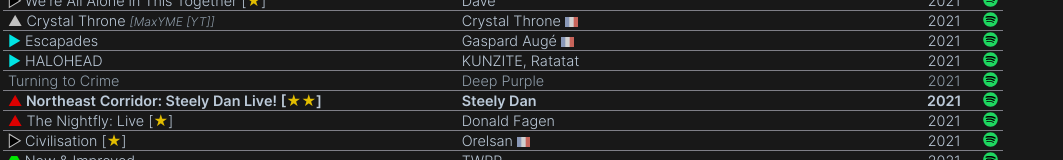
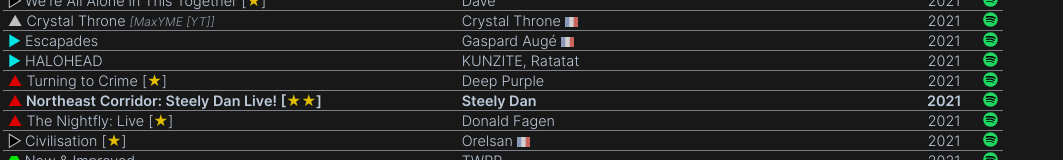
Before and after one commit to adrien-fichet/music, a Svelte app: page / in a window 1280 px wide. Shown: the part 1439-1599 px from the top of the page, without its empty margins (0-1063 px from the left). Built offline with nearby package versions, Linux system fonts and the light colour scheme.

Commit message:
Update data

```diff
--- a/src/data.ts
+++ b/src/data.ts
@@ -1207,6 +1207,7 @@ const data_1970s: Item[] = [
   { title: "This Year's Model", artist: "Elvis Costello", year: 1978 },
   { title: "40 Greatest Hits", artist: "Hank Williams", year: 1978 },
   { title: "Dire Straits", artist: "Dire Straits", year: 1978, listened: true, genre: "rock", stars: 3, fav: true, comment: '"Down To the Waterline", "Water of Love", "Setting Me Up", "Six Blade Knife", "Sultans of Swing", "Southbound Again"' },
+  { title: "Live 1978-1992", artist: "Dire Straits", year: 1978, live: true, comment: 'Compilation of lives released in 2023' },
   { title: "Live Stuff", artist: "Stuff", year: 1978, live: true },
   { title: "Parallel Lines", artist: "Blondie", year: 1978, comment: '"Heart of Glass"' },
   { title: "The Modern Dance", artist: "Pere Ubu", year: 1978, listened: true, genre: "rock", meh: true },
@@ -1455,7 +1456,7 @@ const data_1980s: Item[] = [
   { title: "Dure Limite", artist: "Téléphone", year: 1982, fr: true, listened: true, genre: "rock", stars: 1, fav: true, comment: `"Ca (c'est vraiment toi)", "Le Chat", "Cendrillon" (chanté/composé par Louis Bertignac), "Ce soir est ce soir"` },
   { title: "The Great Twenty-Eight", artist: "Chuck Berry", year: 1982 },
   { title: "Straight From the Heart", artist: "Patrice Rushen", year: 1982 },
-  { title: "In the Heat of the Night", artist: "Imagination", year: 1982 },
+  { title: "In the Heat of the Night", artist: "Imagination", year: 1982, listened: true, genre: "funk", comment: '"Just an Illusion", "Music and Lights"' },
   { title: "The Sisters", artist: "Sister Sledge", year: 1982 },
   { title: "The Number of the Beast", artist: "Iron Maiden", year: 1982, genre: "hard-rock" },
   { title: "Combat Rock", artist: "The Clash", year: 1982, genre: "punk", listened: true, stars: 1, fav: true, comment: '"Should I Stay or Should I Go", "Rock the Casbah", "Straight to Hell"' },
@@ -3629,7 +3630,7 @@ const data_2020s: Item[] = [
   { title: "Crystal Throne", artist: "Crystal Throne", year: 2021, listened: true, genre: "metal", fr: true, comment: "MaxYME [YT]" },
   { title: "Escapades", artist: "Gaspard Augé", year: 2021, listened: true, genre: "electro", fr: true },
   { title: "HALOHEAD", artist: "KUNZITE, Ratatat", year: 2021, listened: true, genre: "electro" },
-  { title: "Turning to Crime", artist: "Deep Purple", year: 2021 },
+  { title: "Turning to Crime", artist: "Deep Purple", year: 2021, listened: true, genre: "rock", stars: 1 },
   { title: "Northeast Corridor: Steely Dan Live!", artist: "Steely Dan", year: 2021, listened: true, fav: true, stars: 2, genre: "rock", live: true },
   { title: "The Nightfly: Live", artist: "Donald Fagen", year: 2021, listened: true, stars: 1, genre: "rock", live: true },
   { title: "Civilisation", artist: "Orelsan", year: 2021, listened: true, stars: 1, genre: "rap", fr: true },
@@ -3661,7 +3662,7 @@ const data_2020s: Item[] = [
   { title: "Zeit", artist: "Rammstein", year: 2022, listened: true, genre: "metal", stars: 1, fav: true },
   { title: "Shadow Academy", artist: "Shadow Academy", year: 2022, listened: true, genre: "hard-rock", comment: "Jim Roach + Dan Avidan" },
   { title: "Formentera", artist: "Metric", year: 2022, listened: true, genre: "pop" },
-  { title: "Leather Terror", artist: "Carpenter Brut", year: 2022, genre: "electro", fr: true },
+  { title: "Leather Terror", artist: "Carpenter Brut", year: 2022, genre: "electro", fr: true, listened: true },
   { title: "South Park the 25th Anniversary Concert", artist: "Primus, Ween, Trey Parker & Matt Stone", year: 2022, live: true, listened: true, genre: "rock", stars: 1 },
   { title: "Body Double", artist: "The Supermen Lovers", year: 2022, fr: true, listened: true, genre: "electro" },
   { title: "Elden Ring OST", artist: "Tsukasa Saitoh, Shoi Miyazawa, Tai Tomisawa, Yuka Kitamura, Yoshimi Kudo", year: 2022, genre: "vgm", listened: true },
```
